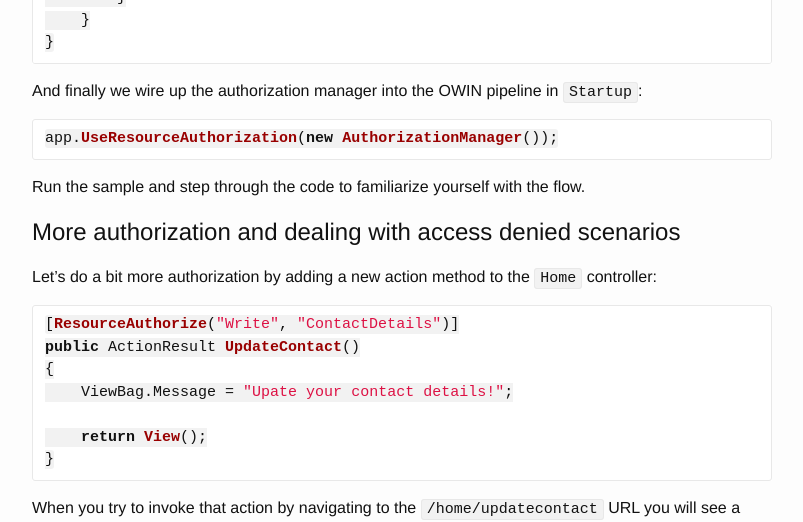
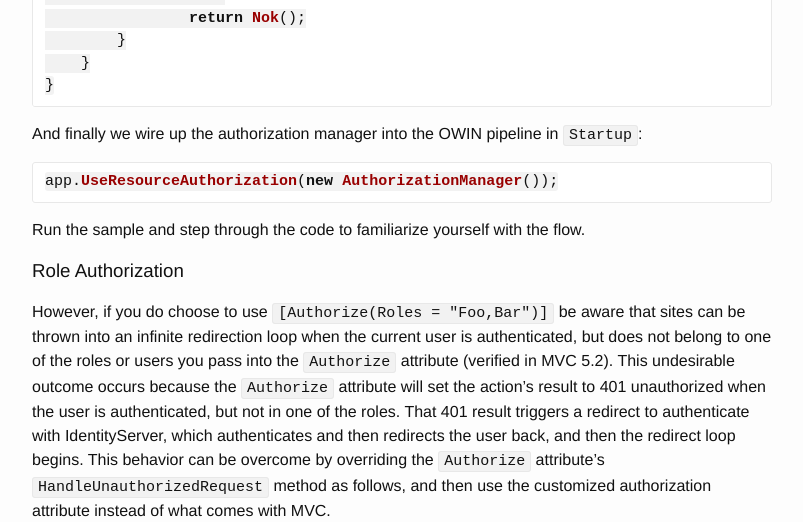
Before and after one commit to IdentityServer/Documentation, a Jekyll site: the page built from docs/overview/mvcGettingStarted.md, in a window 1280 px wide and 1400 px high, scrolled down 11700 px. Shown: the top 522 px of the window, without its empty margins (238-1041 px from the left). Built offline with Jekyll 4.4.1, drawn with Linux system fonts in a browser that asks for light colours; Markdown is read by kramdown in place of the engine named in the settings; some of the changed text lies outside the part shown.

Commit message:
Documented working around infinite redirect loop
Documented that setting the Roles or Users properties when using the AuthorizeAttribute will result in an infinite redirect loop, and how to work around it.

````diff
--- a/docs/overview/mvcGettingStarted.md
+++ b/docs/overview/mvcGettingStarted.md
@@ -365,6 +365,8 @@ MVC has a built-in attribute called `[Authorize]` to require authenticated users
 We don't recommend this approach because this typically leads to code that mixes concerns like business/controller logic and authorization policy.
 We rather recommend separating the authorization logic from the controller which leads to cleaner code and better testability (read more [here](http://leastprivilege.com/2014/06/24/resourceaction-based-authorization-for-owin-and-mvc-and-web-api/)).
 
+### Resource Authorization
+
 To add the new authorization infrastructure and the new attribute, we add a Nuget package:
 ```
 install-package Thinktecture.IdentityModel.Owin.ResourceAuthorization.Mvc
@@ -420,6 +422,37 @@ app.UseResourceAuthorization(new AuthorizationManager());
 ```
 
 Run the sample and step through the code to familiarize yourself with the flow.
+
+### Role Authorization
+
+However, if you do choose to use `[Authorize(Roles = "Foo,Bar")]` be aware that sites can be thrown into an infinite redirection loop when the current user is authenticated, but does not belong to one of the roles or users you pass into the `Authorize` attribute (verified in MVC 5.2). This undesirable outcome occurs because the `Authorize` attribute will set the action's result to 401 unauthorized when the user is authenticated, but not in one of the roles. That 401 result triggers a redirect to authenticate with IdentityServer, which authenticates and then redirects the user back, and then the redirect loop begins. This behavior can be overcome by overriding the `Authorize` attribute's `HandleUnauthorizedRequest` method as follows, and then use the customized authorization attribute instead of what comes with MVC.
+
+```csharp
+// Customized authorization attribute:
+public class AuthAttribute : AuthorizeAttribute
+{
+    protected override void HandleUnauthorizedRequest(AuthorizationContext filterContext)
+    {
+        if (filterContext.HttpContext.User.Identity.IsAuthenticated)
+        {
+            // 403 we know who you are, but you haven't been granted access
+            filterContext.Result = new HttpStatusCodeResult(System.Net.HttpStatusCode.Forbidden);
+        }
+        else
+        {
+            // 401 who are you? go login and then try again
+            filterContext.Result = new HttpUnauthorizedResult(); ;
+        }
+    }
+}
+
+// Usage:
+[Auth(Roles = "Geek")]
+public ActionResult About()
+{
+    // ...
+}
+```
 
 ## More authorization and dealing with access denied scenarios
 Let's do a bit more authorization by adding a new action method to the `Home` controller:
````
